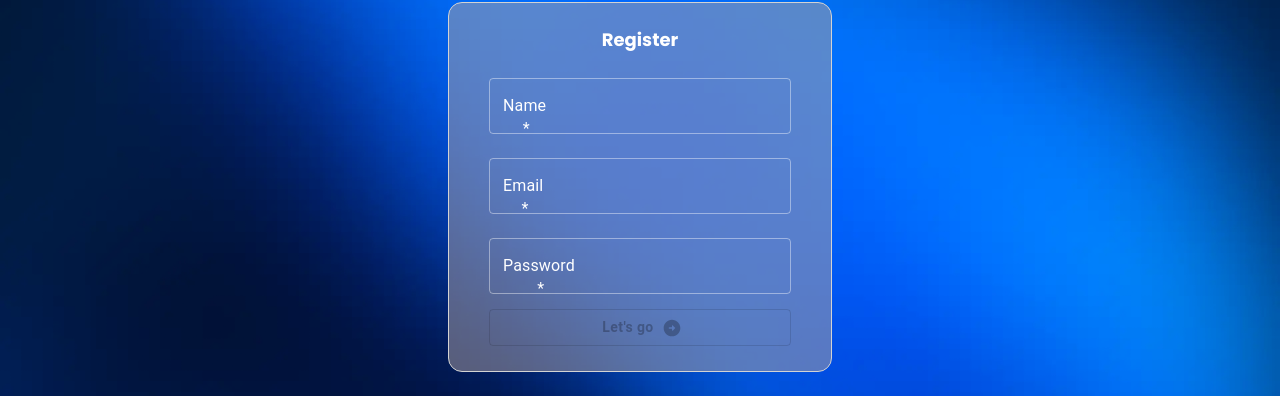
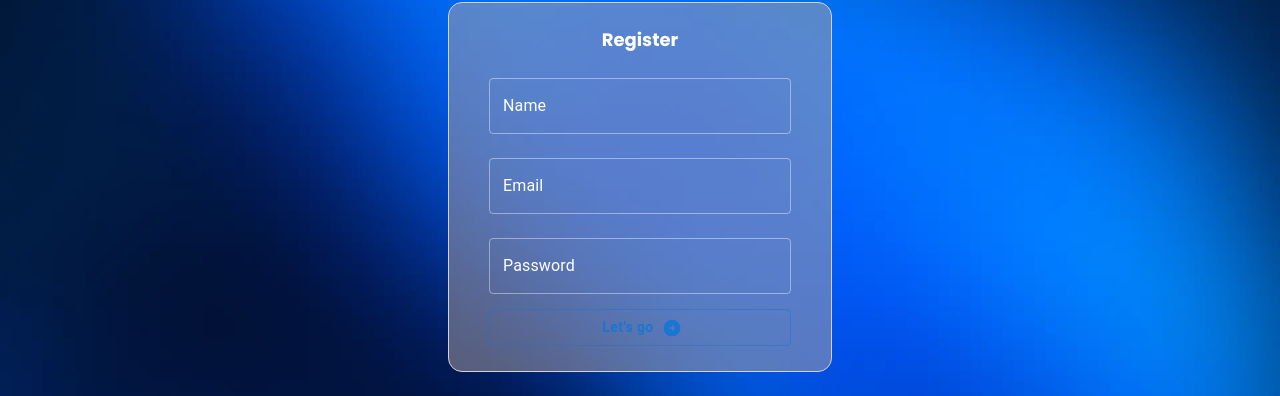
Before and after one commit to Mariam4324/multifunctional-tracker, a Next.js app: page /register in a window 1280 px wide. Shown: the part 171-567 px from the top of the page. Built offline with nearby package versions, Linux system fonts and the light colour scheme.

Commit message:
zod setup

```diff
--- a/src/app/globals.scss
+++ b/src/app/globals.scss
@@ -68,3 +68,7 @@ span {
 .white-text-field .MuiInputLabel-root.Mui-focused {
   color: #fff; /* Цвет метки при фокусе */
 }
+
+.text-error {
+  color: darkred;
+}
--- a/src/components/Register/Register.tsx
+++ b/src/components/Register/Register.tsx
@@ -3,6 +3,8 @@ import { Button, TextField } from "@mui/material";
 import ArrowCircleRightRoundedIcon from "@mui/icons-material/ArrowCircleRightRounded";
 import css from "./Register.module.scss";
 import { SubmitHandler, useForm } from "react-hook-form";
+import { z } from "zod";
+import { zodResolver } from "@hookform/resolvers/zod";
 
 type FormField = {
   name: string;
@@ -10,13 +12,22 @@ type FormField = {
   password: string;
 };
 
-const page = () => {
+// Валидация с использованием Zod
+const schema = z.object({
+  name: z.string().min(2, "Name must be at least 2 characters long").max(40, "Name must be less than 40 characters"),
+  email: z.string().email("Invalid email address"),
+  password: z.string().min(8, "Password must have at least 8 characters").max(25, "Password must be less than 25 characters"),
+});
+
+const Page = () => {
   const {
     register,
     handleSubmit,
     setError,
     formState: { errors, isSubmitting },
-  } = useForm<FormField>();
+  } = useForm<FormField>({
+    resolver: zodResolver(schema),
+  });
 
   const onSubmit: SubmitHandler<FormField> = async (data) => {
     try {
@@ -24,8 +35,8 @@ const page = () => {
       console.log(data);
     } catch (error) {
       setError("email", {
-        message: "this email is already taken"
-      })
+        message: "This email is already taken",
+      });
     }
   };
 
@@ -41,12 +52,21 @@ const page = () => {
 
         <div className={css["main-form__holder"]}>
           <TextField
-            {...(register("name"),
-            {
-              required: "name is required",
-              minLength: 2,
-              maxLength: 60,
-            })}
+            {...register(
+              "name",
+
+              {
+                required: "Name is required",
+                minLength: {
+                  value: 2,
+                  message: "Name must have at least 2 chars",
+                },
+                maxLength: {
+                  value: 40,
+                  message: "Name can not be more than 40 chars",
+                },
+              }
+            )}
             className="white-text-field"
             style={{
               color: "#fff",
@@ -61,16 +81,13 @@ const page = () => {
           {errors.name && <p className="error-text">{errors.name.message}</p>}
 
           <TextField
-            {...(register("email"),
-            {
-              required: "email is required",
-              validate: (value) => {
-                if (!value.includes("@")) {
-                  return "email must include @";
-                }
-                return true;
-              },
-            })}
+            {...register(
+              "email",
+
+              {
+                required: "email is required",
+              }
+            )}
             className="white-text-field"
             style={{
               color: "#fff",
@@ -79,18 +96,21 @@ const page = () => {
             }}
             id="outlined-email-input"
             label="Email"
-            type="Email"
+            type="email"
             placeholder="Enter email"
           />
           {errors.email && <p className="error-text">{errors.email.message}</p>}
 
           <TextField
-            {...(register("password"),
-            {
+            {...register("password", {
               required: "password is required",
               minLength: {
                 value: 8,
-                message: "password must have at least 8 chars",
+                message: "password must be at least 8 chars",
+              },
+              maxLength: {
+                value: 25,
+                message: "password can not be more than 25 chars",
               },
             })}
             className="white-text-field"
@@ -110,8 +130,8 @@ const page = () => {
 
         <Button
           className={css["main-form__btn"]}
-          disabled={isSubmitting ? "Loading..." : "Lets go"}
-          // href="/survey"
+          disabled={isSubmitting}
+          href="/survey"
           type="submit"
           style={{
             width: "100%",
@@ -123,11 +143,11 @@ const page = () => {
           variant="outlined"
           endIcon={<ArrowCircleRightRoundedIcon />}
         >
-          Let's go
+          {isSubmitting ? "Loading..." : "Let's go"}
         </Button>
       </form>
     </section>
   );
 };
 
-export default page;
+export default Page;
```
